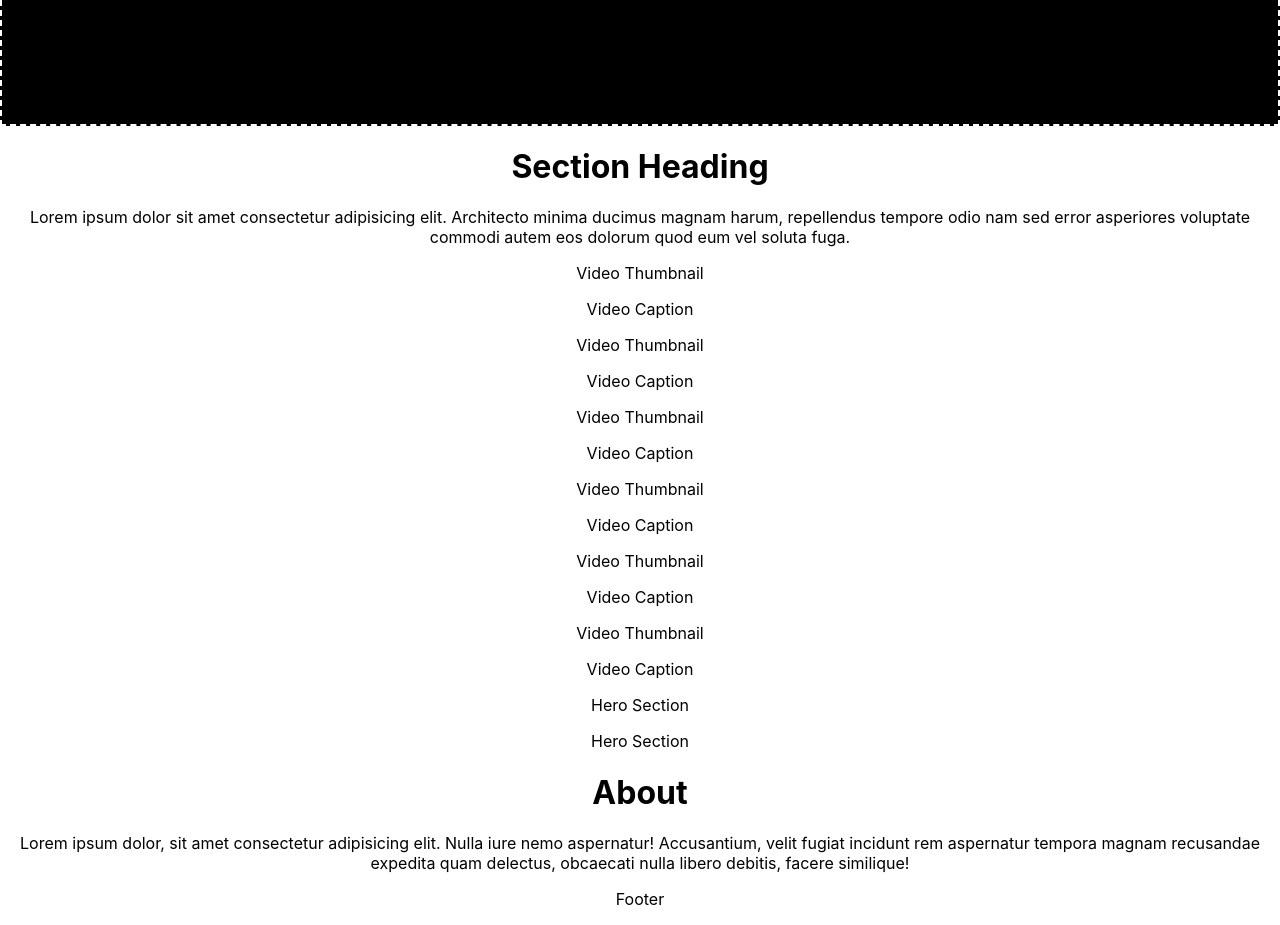
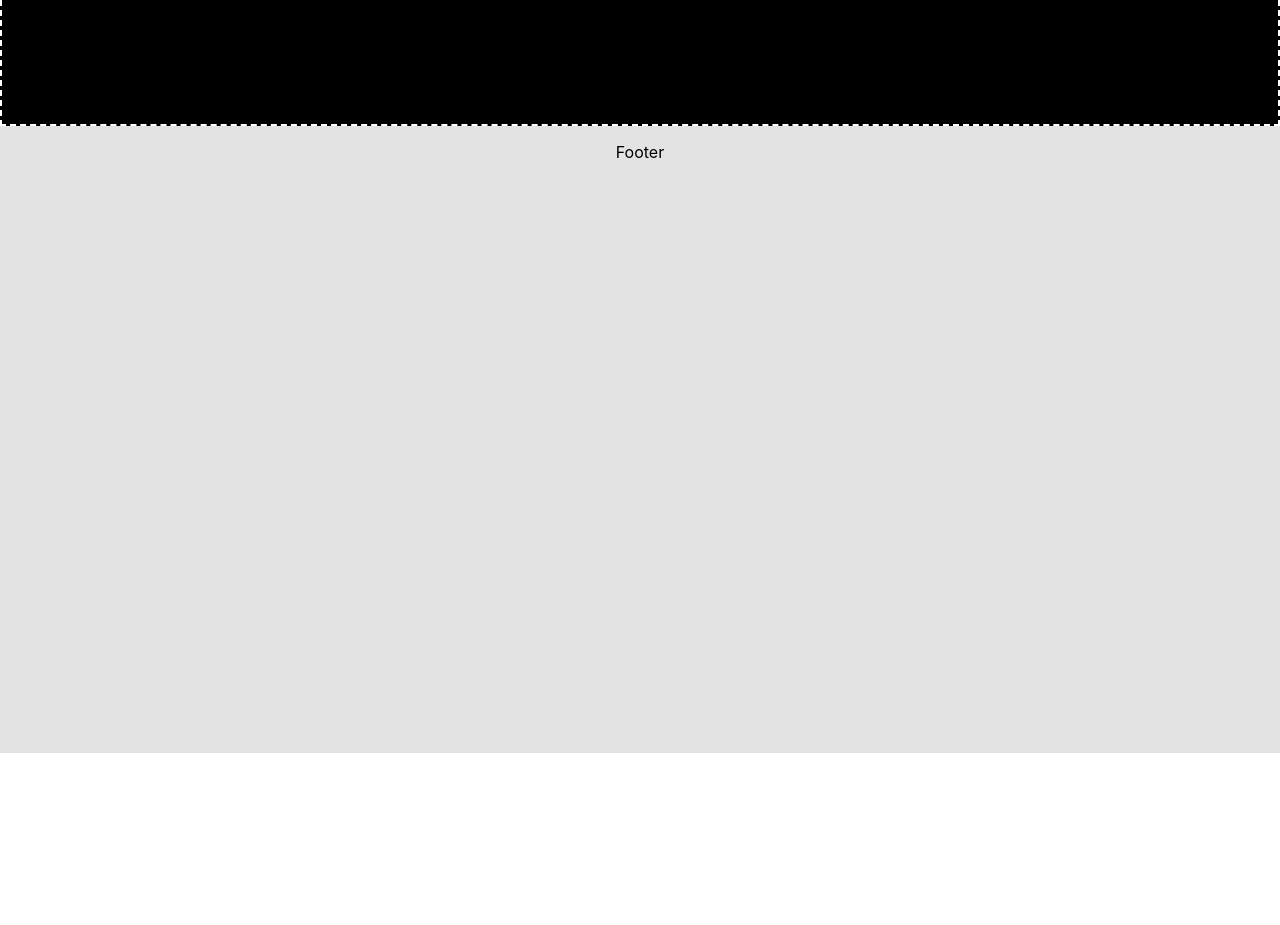
Before and after one commit to Jorge-Neves/Showreel-Website, a React (Create React App) app: page / in a window 1280 px wide. Shown: the part 860-1785 px from the top of the page. After the commit the page ends 1613 px from the top, so only its background shows below. Built offline with nearby package versions, Linux system fonts and the light colour scheme.

Commit message:
Switch all colors in css file to rbg create contacts section container

```diff
--- a/src/App.css
+++ b/src/App.css
@@ -14,7 +14,7 @@
 }
 
 .App-header-test {
-  background-color: grey;
+  background-color: rgb(227, 227, 227);
   height: 25vw;
   width: 100%;
   display: flex;
@@ -28,7 +28,7 @@
 .logo-test {
   width: 6.9vw;
   height: 6.9vw;
-  background-color: rgb(41, 37, 37);
+  background-color: rgb(0, 0, 0);
   border: 2px dashed rgb(255, 255, 255);
   display: flex;
   justify-content: center;
@@ -43,7 +43,6 @@
   width: 100%;
   box-sizing: border-box;
   height: 10vw;
-  background-color: rgb(192, 137, 137);
   display: flex;
   flex-direction: row;
   justify-content: center;
@@ -93,6 +92,17 @@
   box-sizing: border-box;
 }
 
+.contacts-section-test {
+  background-color: rgb(227, 227, 227);
+  height: 49vw;
+  width: 100%;
+  display: flex;
+  flex-direction: column;
+  align-items: center;
+  justify-content: flex-start;
+  color: black;
+}
+
 .App-header {
   height: auto;
   display: flex;
--- a/src/App.tsx
+++ b/src/App.tsx
@@ -21,49 +21,7 @@ function App() {
           <div className="play-button-arrow-right-test" />
         </div>
       </div>
-      <div>
-        <h1>Section Heading</h1>
-        <p>
-          Lorem ipsum dolor sit amet consectetur adipisicing elit. Architecto
-          minima ducimus magnam harum, repellendus tempore odio nam sed error
-          asperiores voluptate commodi autem eos dolorum quod eum vel soluta
-          fuga.
-        </p>
-        <div>
-          <div>
-            <p>Video Thumbnail</p>
-            <p>Video Caption</p>
-          </div>
-          <div>
-            <p>Video Thumbnail</p>
-            <p>Video Caption</p>
-          </div>
-          <div>
-            <p>Video Thumbnail</p>
-            <p>Video Caption</p>
-          </div>
-          <div>
-            <p>Video Thumbnail</p>
-            <p>Video Caption</p>
-          </div>
-          <div>
-            <p>Video Thumbnail</p>
-            <p>Video Caption</p>
-          </div>
-          <div>
-            <p>Video Thumbnail</p>
-            <p>Video Caption</p>
-          </div>
-        </div>
-      </div>
-      <div>
-        <p>Hero Section</p>
-      </div>
-      <div>
-        <p>Hero Section</p>
-      </div>
-      <About />
-      <div>
+      <div className="contacts-section-test">
         <p>Footer</p>
       </div>
     </div>
```
